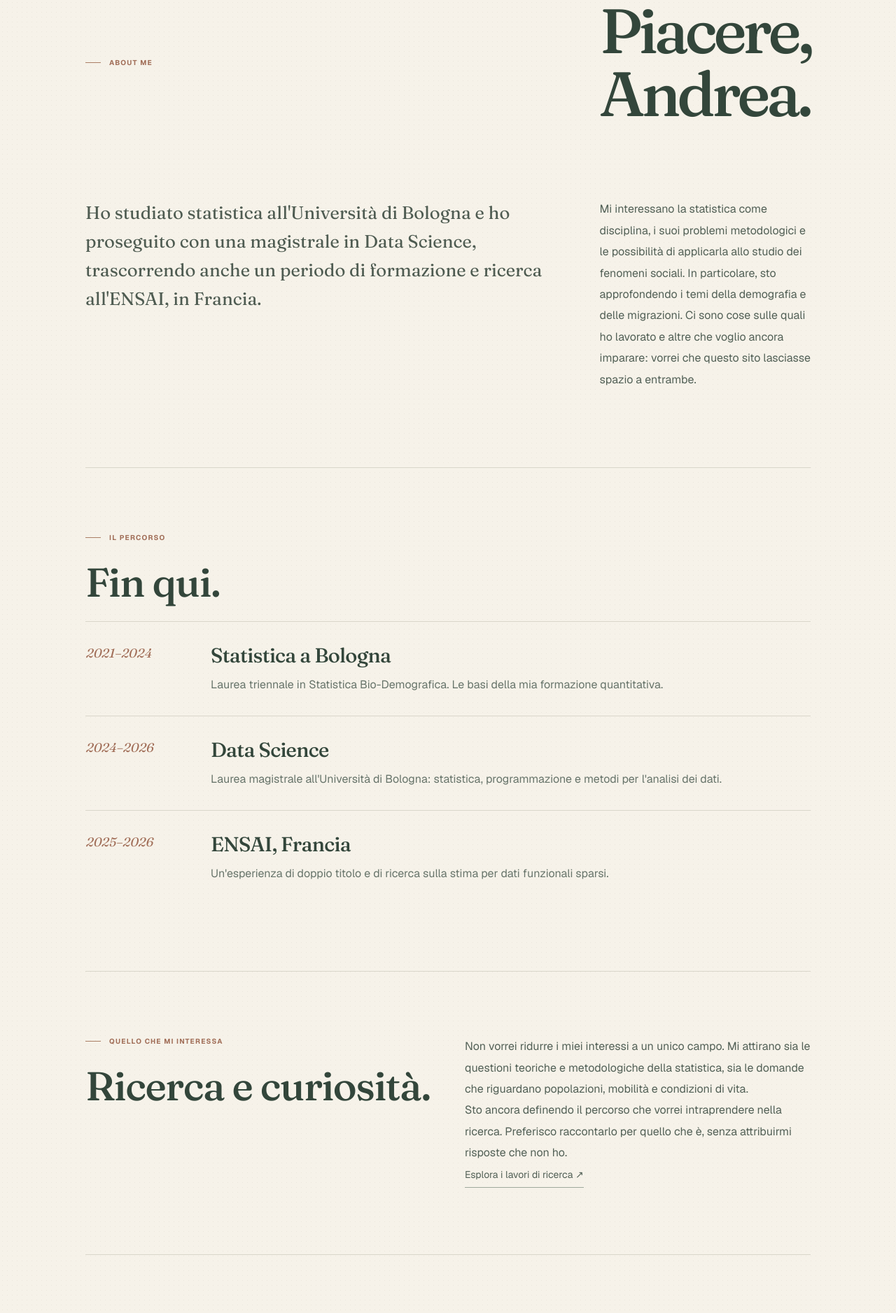
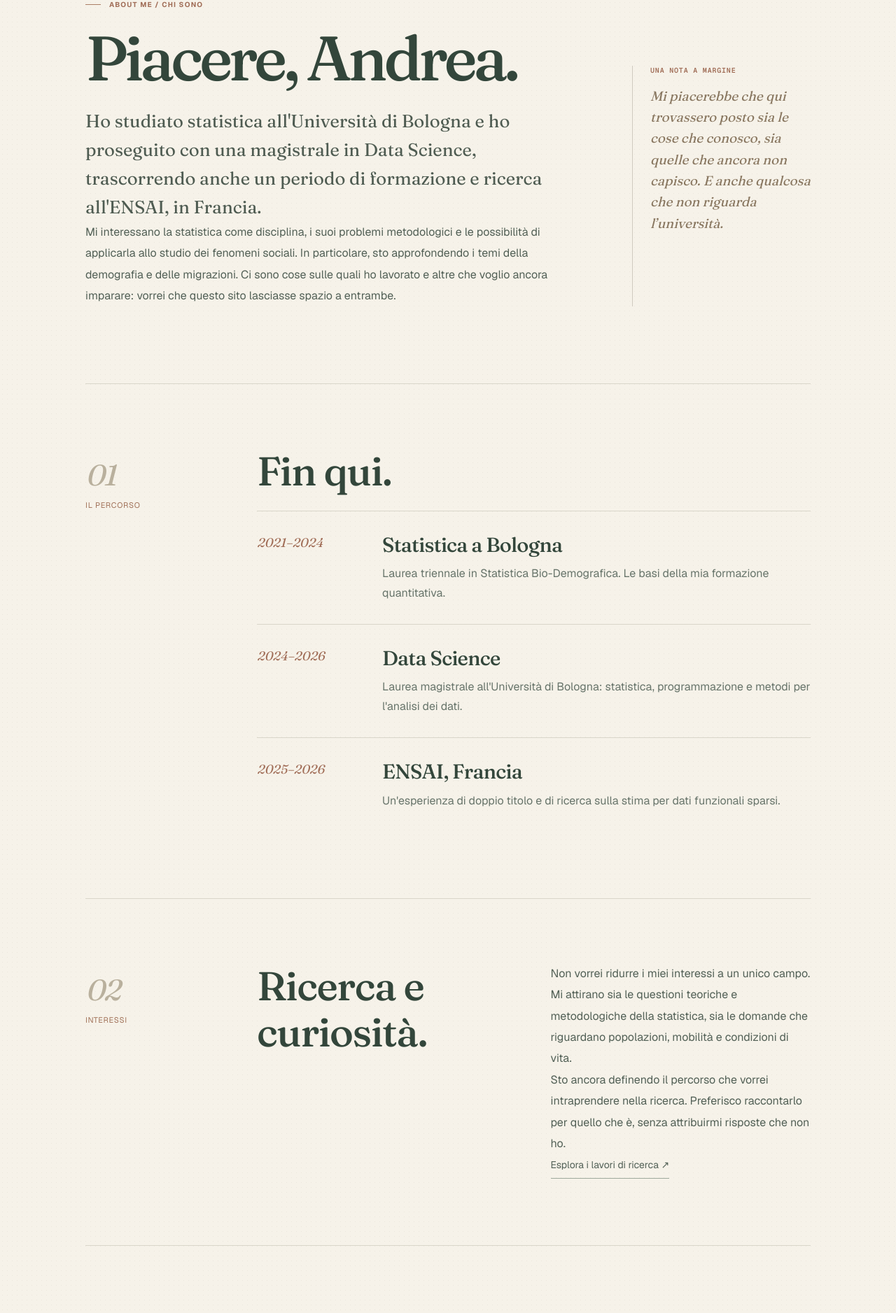
Before and after one commit to andrea-bianco00/andrea-portfolio, a Next.js app: page /about in a window 1280 px wide. Shown: the part 203-2080 px from the top of the page at 70% size. Built offline with nearby package versions, Linux system fonts and the light colour scheme.

Commit message:
design: add a personal marginal note and chapter rhythm to About

```diff
--- a/app/about/page.tsx
+++ b/app/about/page.tsx
@@ -3,9 +3,9 @@ import SiteNav from "../components/SiteNav";
 import type {Metadata} from "next";
 export const metadata:Metadata={title:"About | Andrea Bianco",description:"Il percorso di Andrea Bianco, dalla statistica alla Data Science e agli interessi nella ricerca."};
 export default function About(){return <main className="cozy-page"><SiteNav/><div className="cozy-shell">
-<header className="cozy-about-intro"><p className="cozy-kicker">About me</p><h1>Piacere, Andrea.</h1><p className="cozy-lead">Ho studiato statistica all'Università di Bologna e ho proseguito con una magistrale in Data Science, trascorrendo anche un periodo di formazione e ricerca all'ENSAI, in Francia.</p><p className="cozy-copy">Mi interessano la statistica come disciplina, i suoi problemi metodologici e le possibilità di applicarla allo studio dei fenomeni sociali. In particolare, sto approfondendo i temi della demografia e delle migrazioni. Ci sono cose sulle quali ho lavorato e altre che voglio ancora imparare: vorrei che questo sito lasciasse spazio a entrambe.</p></header>
-<section className="cozy-section"><p className="cozy-kicker">Il percorso</p><h2>Fin qui.</h2><div className="cozy-timeline"><article><time>2021–2024</time><div><h3>Statistica a Bologna</h3><p>Laurea triennale in Statistica Bio-Demografica. Le basi della mia formazione quantitativa.</p></div></article><article><time>2024–2026</time><div><h3>Data Science</h3><p>Laurea magistrale all'Università di Bologna: statistica, programmazione e metodi per l'analisi dei dati.</p></div></article><article><time>2025–2026</time><div><h3>ENSAI, Francia</h3><p>Un'esperienza di doppio titolo e di ricerca sulla stima per dati funzionali sparsi.</p></div></article></div></section>
-<section className="cozy-section cozy-columns"><div><p className="cozy-kicker">Quello che mi interessa</p><h2>Ricerca e curiosità.</h2></div><div className="cozy-copy"><p>Non vorrei ridurre i miei interessi a un unico campo. Mi attirano sia le questioni teoriche e metodologiche della statistica, sia le domande che riguardano popolazioni, mobilità e condizioni di vita.</p><p>Sto ancora definendo il percorso che vorrei intraprendere nella ricerca. Preferisco raccontarlo per quello che è, senza attribuirmi risposte che non ho.</p><Link href="/ricerca" className="cozy-link">Esplora i lavori di ricerca ↗</Link></div></section>
-<section className="cozy-section cozy-columns"><div><p className="cozy-kicker">Fuori dallo studio</p><h2>Non soltanto statistica.</h2></div><div className="cozy-copy"><p>Questo spazio ospiterà anche esperienze, letture e attività personali che avrò voglia di raccontare. Non tutto ciò che conta deve diventare una competenza sul curriculum.</p><p>Preferisco aggiungere queste storie con calma, quando avrò trovato le parole e le immagini giuste.</p></div></section>
+<header className="cozy-about-intro"><div><p className="cozy-kicker">About me / Chi sono</p><h1>Piacere, Andrea.</h1><p className="cozy-lead">Ho studiato statistica all'Università di Bologna e ho proseguito con una magistrale in Data Science, trascorrendo anche un periodo di formazione e ricerca all'ENSAI, in Francia.</p><p className="cozy-copy">Mi interessano la statistica come disciplina, i suoi problemi metodologici e le possibilità di applicarla allo studio dei fenomeni sociali. In particolare, sto approfondendo i temi della demografia e delle migrazioni. Ci sono cose sulle quali ho lavorato e altre che voglio ancora imparare: vorrei che questo sito lasciasse spazio a entrambe.</p></div><aside className="cozy-about-side"><strong>Una nota a margine</strong>Mi piacerebbe che qui trovassero posto sia le cose che conosco, sia quelle che ancora non capisco. E anche qualcosa che non riguarda l’università.</aside></header>
+<section className="cozy-section cozy-chapter"><div className="cozy-chapter-index"><span>01</span>Il percorso</div><div className="cozy-chapter-body"><h2>Fin qui.</h2><div className="cozy-timeline"><article><time>2021–2024</time><div><h3>Statistica a Bologna</h3><p>Laurea triennale in Statistica Bio-Demografica. Le basi della mia formazione quantitativa.</p></div></article><article><time>2024–2026</time><div><h3>Data Science</h3><p>Laurea magistrale all'Università di Bologna: statistica, programmazione e metodi per l'analisi dei dati.</p></div></article><article><time>2025–2026</time><div><h3>ENSAI, Francia</h3><p>Un'esperienza di doppio titolo e di ricerca sulla stima per dati funzionali sparsi.</p></div></article></div></div></section>
+<section className="cozy-section cozy-chapter"><div className="cozy-chapter-index"><span>02</span>Interessi</div><div className="cozy-chapter-body cozy-columns"><div><h2>Ricerca e curiosità.</h2></div><div className="cozy-copy"><p>Non vorrei ridurre i miei interessi a un unico campo. Mi attirano sia le questioni teoriche e metodologiche della statistica, sia le domande che riguardano popolazioni, mobilità e condizioni di vita.</p><p>Sto ancora definendo il percorso che vorrei intraprendere nella ricerca. Preferisco raccontarlo per quello che è, senza attribuirmi risposte che non ho.</p><Link href="/ricerca" className="cozy-link">Esplora i lavori di ricerca ↗</Link></div></div></section>
+<section className="cozy-section cozy-chapter"><div className="cozy-chapter-index"><span>03</span>Oltre l’università</div><div className="cozy-chapter-body cozy-columns"><div><h2>Non soltanto statistica.</h2></div><div className="cozy-copy"><p>Questo spazio ospiterà anche esperienze, letture e attività personali che avrò voglia di raccontare. Non tutto ciò che conta deve diventare una competenza sul curriculum.</p><p>Preferisco aggiungere queste storie con calma, quando avrò trovato le parole e le immagini giuste.</p></div></div></section>
 <section className="cozy-section"><div className="cozy-note">Se vuoi scrivermi, puoi farlo via <a className="cozy-link" href="mailto:andrea.bianco00.ab@gmail.com">email ↗</a>. Per il percorso accademico in sintesi, trovi anche il <Link href="/cv" className="cozy-link">CV ↗</Link>.</div></section>
 <footer className="cozy-footer"><span>Andrea Bianco · 2026</span><div><Link href="/">Home</Link><Link href="/progetti">Progetti</Link><a href="mailto:andrea.bianco00.ab@gmail.com">Contatti</a></div></footer></div></main>}
```
